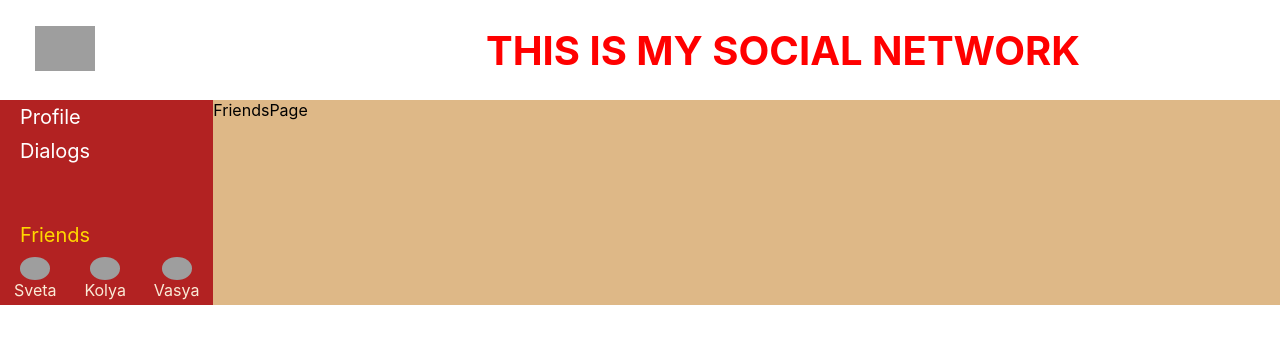
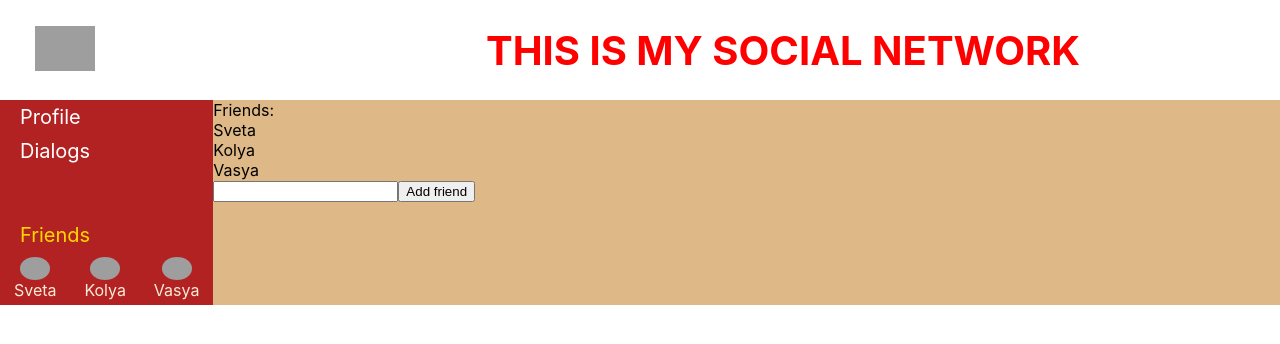
Before and after one commit to andreisemianiuk/social-network, a React (Create React App) app: page /friends in a window 1280 px wide. Shown: the top 344 px of the page. Built offline with nearby package versions, Linux system fonts and the light colour scheme; grey boxes are pictures that could not be loaded.

Commit message:
Add sidebar-reducer

```diff
--- a/src/App.tsx
+++ b/src/App.tsx
@@ -16,7 +16,7 @@ function App(props: AppPropsType) {
     <BrowserRouter>
       <div className='container'>
         <Header/>
-        <Sidebar friends={props.state.sidebar}/>
+        <Sidebar friends={props.state.sidebar.friends}/>
         <Content state={props.state} dispatch={props.dispatch} />
       </div>
     </BrowserRouter>
--- a/src/Components/Content/Content.tsx
+++ b/src/Components/Content/Content.tsx
@@ -17,9 +17,10 @@ const Content = (props: AppPropsType) => {
       />
       <Route path='/dialogs'
              render={() => <DialogsPage dialogs={props.state.dialogsPage.dialogs}
-                                        dispatch={props.dispatch} />
+                                        dispatch={props.dispatch}/>
              }/>
-      <Route path='/friends' render={() => <FriendsPage/>}/>
+      <Route path='/friends' render={() => <FriendsPage sidebar={props.state.sidebar}
+                                                        dispatch={props.dispatch} />}/>
     </div>
   )
 }
--- a/src/Components/Content/Dialogs/DialogsMember/DialogsSender.tsx
+++ b/src/Components/Content/Dialogs/DialogsMember/DialogsSender.tsx
@@ -16,7 +16,7 @@ export const DialogsSender = (props: DialogsSenderType) => {
     setValue(newValue)
     props.dispatch(changeDialogTextAC(newValue))
   }
-  const sendMessage = () => {debugger
+  const sendMessage = () => {
     props.dispatch(sendDialogMessageAC(value,props.id))
     setValue('')
     props.dispatch(changeDialogTextAC(value))
--- a/src/Components/Content/Friends/FriendsPage.tsx
+++ b/src/Components/Content/Friends/FriendsPage.tsx
@@ -1,9 +1,33 @@
-import React from 'react'
+import React, { ChangeEvent, useState } from 'react'
+import { ActionTypes, SidebarType } from '../../../redux/store'
+import { changeFriendAC, sendFriendAC } from '../../../redux/reducers/sidebar-reducer'
 
-export const FriendsPage = () => {
+type FriendsPageType = {
+  sidebar: SidebarType
+  dispatch: (action: ActionTypes) => void
+}
+
+export const FriendsPage = (props: FriendsPageType) => {
+  let [value,setValue] = useState('')
+
+  const onChange = (e: ChangeEvent<HTMLInputElement>) => {
+    const newValue = e.currentTarget.value
+    setValue(newValue)
+    props.dispatch(changeFriendAC(newValue))
+  }
+  const addFriend = () => {
+    props.dispatch(sendFriendAC(value))
+    setValue('')
+    props.dispatch(changeFriendAC(value))
+  }
+
   return (
     <div>
-      FriendsPage
+      Friends: {props.sidebar.friends.map((f,i) => <div key={`${f}-${i}`}>{f}</div>)}
+      <div>
+        <input type={'text'} value={value} onChange={onChange}/>
+        <button onClick={addFriend}>Add friend</button>
+      </div>
     </div>
   )
 }
--- /dev/null
+++ b/src/redux/reducers/sidebar-reducer.ts
@@ -0,0 +1,32 @@
+import { ActionTypes, CHANGE_FRIEND, SEND_FRIEND, SidebarType } from '../store'
+
+export const sidebarReducer = (state: SidebarType, action: ActionTypes) => {
+  switch (action.type) {
+    case SEND_FRIEND:
+      return {
+        ...state,
+        friends: [...state.friends, action.newFriend],
+      }
+    case CHANGE_FRIEND:
+      return {
+        ...state,
+        newFriend: action.newFriend,
+      }
+    default:
+      return state
+  }
+}
+
+export const changeFriendAC = (friend: string) => {
+  return {
+    type: CHANGE_FRIEND,
+    newFriend: friend,
+  } as const
+}
+
+export const sendFriendAC = (friend: string) => {
+  return {
+    type: SEND_FRIEND,
+    newFriend: friend,
+  } as const
+}
--- a/src/redux/store.ts
+++ b/src/redux/store.ts
@@ -1,6 +1,7 @@
 import { v1 } from 'uuid'
 import { addPostAC, changePostTextAC, profileReducer } from './reducers/profile-reducer'
-import { changeDialogTextAC,  dialogReducer, sendDialogMessageAC } from './reducers/dialog-reducer'
+import { changeDialogTextAC, dialogReducer, sendDialogMessageAC } from './reducers/dialog-reducer'
+import { changeFriendAC, sendFriendAC, sidebarReducer } from './reducers/sidebar-reducer'
 
 export type DialogsType = {
   id: string
@@ -26,14 +27,24 @@ export type PostType = {
   dislikes: number
 }
 
+export type SidebarType = {
+  newFriend: string
+  friends: string[]
+}
+
 export type StateType = {
   dialogsPage: DialogsPageType
   profilePage: ProfilePageType
-  sidebar: string[]
+  sidebar: SidebarType
 }
 
-export type ActionTypes = ReturnType<typeof addPostAC> | ReturnType<typeof changePostTextAC>
-  | ReturnType<typeof changeDialogTextAC> | ReturnType<typeof sendDialogMessageAC>
+export type ActionTypes =
+  ReturnType<typeof addPostAC>
+  | ReturnType<typeof changePostTextAC>
+  | ReturnType<typeof changeDialogTextAC>
+  | ReturnType<typeof sendDialogMessageAC>
+  | ReturnType<typeof changeFriendAC>
+  | ReturnType<typeof sendFriendAC>
 
 export type StoreType = {
   _state: StateType
@@ -48,6 +59,9 @@ export const CHANGE_POST_TEXT = 'CHANGE_POST_TEXT'
 
 export const SEND_DIALOG_MESSAGE = 'SEND_DIALOG_MESSAGE'
 export const CHANGE_DIALOG_TEXT = 'CHANGE_DIALOG_TEXT'
+
+export const SEND_FRIEND = 'SEND_FRIEND'
+export const CHANGE_FRIEND = 'CHANGE_FRIEND'
 
 
 let store: StoreType = {
@@ -81,7 +95,9 @@ let store: StoreType = {
         {id: v1(), name: 'Lesha', message: 'hello2', likes: 20, dislikes: 20},
       ],
     },
-    sidebar: ['Sveta', 'Kolya', 'Vasya'],
+    sidebar: {
+      newFriend: '',
+      friends: ['Sveta', 'Kolya', 'Vasya'],}
   },
   _getState() {
     return this._state
@@ -95,6 +111,7 @@ let store: StoreType = {
   dispatch(action) {
     this._state.profilePage = profileReducer(this._state.profilePage, action)
     this._state.dialogsPage = dialogReducer(this._state.dialogsPage, action)
+    this._state.sidebar = sidebarReducer(this._state.sidebar, action)
     this._callSubscriber()
   },
 }
```
Also changed, not shown: 1 other file (tests, documents, lock files or other folders).
